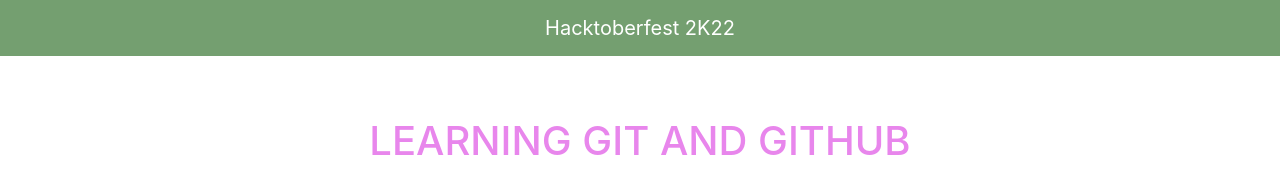
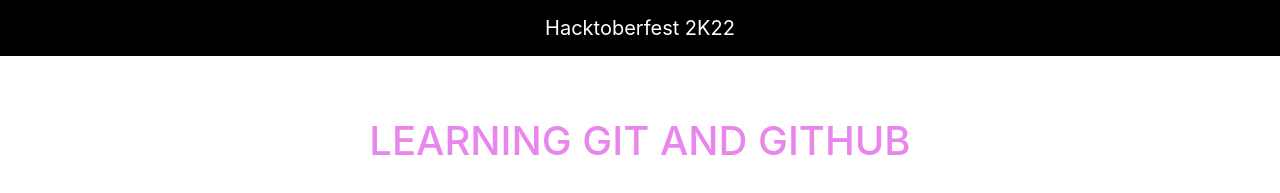
Before and after one commit to khawajaazfar2000/Hacktoberfest2022-Repository-HTML, a plain HTML site: page index.html in a window 1280 px wide. Shown: the top 193 px of the page. Drawn offline with nearby package versions, Linux system fonts and the light colour scheme.

Commit message:
Navbar Colour Change

```diff
--- a/index.html
+++ b/index.html
@@ -16,7 +16,7 @@
 
 <body>
     <!-- Change navbar background color here -->
-    <nav class="navbar navbar-expand-lg navbar-light" style="background-color: #749f70;">
+    <nav class="navbar navbar-expand-lg navbar-light" style="background-color: #000000;">
         <a class="navbar-brand text-white mx-auto" href="#">
             Hacktoberfest 2K22
         </a>
```
